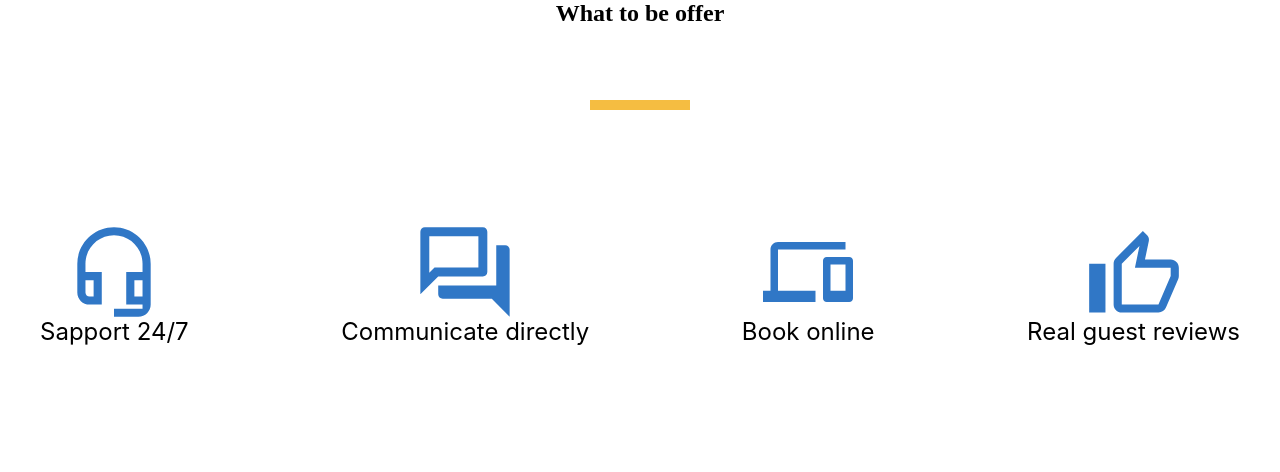
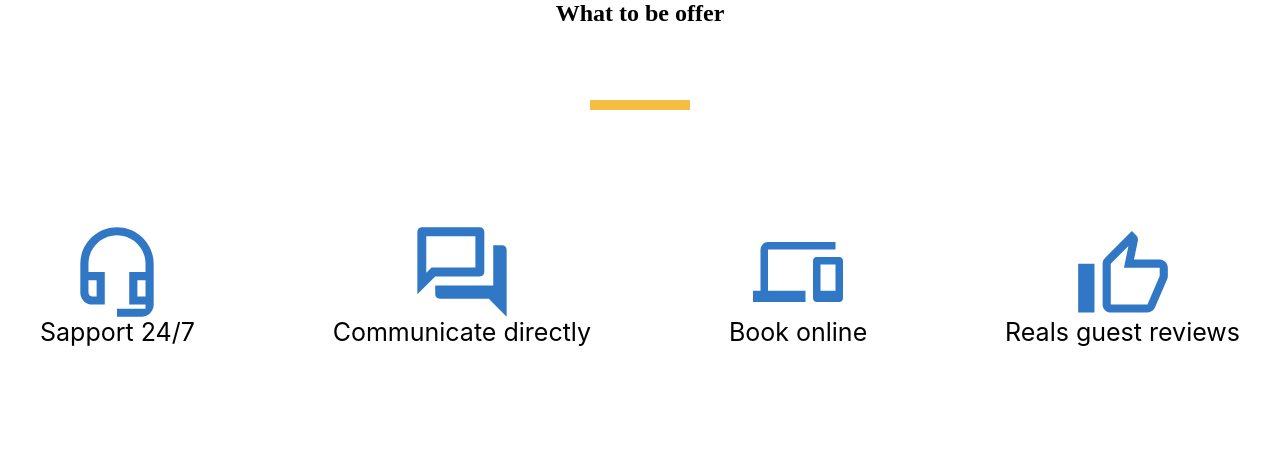
Before and after one commit to DenisKishylia/if-html, a plain HTML site: page Triphouse-project/index.html in a window 1280 px wide. Drawn offline with Linux system fonts and the light colour scheme.

Commit message:
error correction

```diff
--- a/Triphouse-project/index.html
+++ b/Triphouse-project/index.html
@@ -26,7 +26,7 @@
                 </div>
                 <div class="offer_item">
                     <img class="offer__item-img" src="./img/Vector (3).svg" alt="reviews_img">
-                    <span>Real guest reviews</span>
+                    <span>Reals guest reviews</span>
                 </div>
             </div>
         </div>
--- a/Triphouse-project/style.css
+++ b/Triphouse-project/style.css
@@ -48,6 +48,6 @@ height: 10px;
   .offer_items span {
     text-align: center;
     padding-bottom: 122px;
-    font-size: 24px;
+    font-size: 25px;
     font-family: -apple-system, BlinkMacSystemFont, 'Segoe UI', Roboto, Oxygen, Ubuntu, Cantarell, 'Open Sans', 'Helvetica Neue', sans-serif;
   }
```
